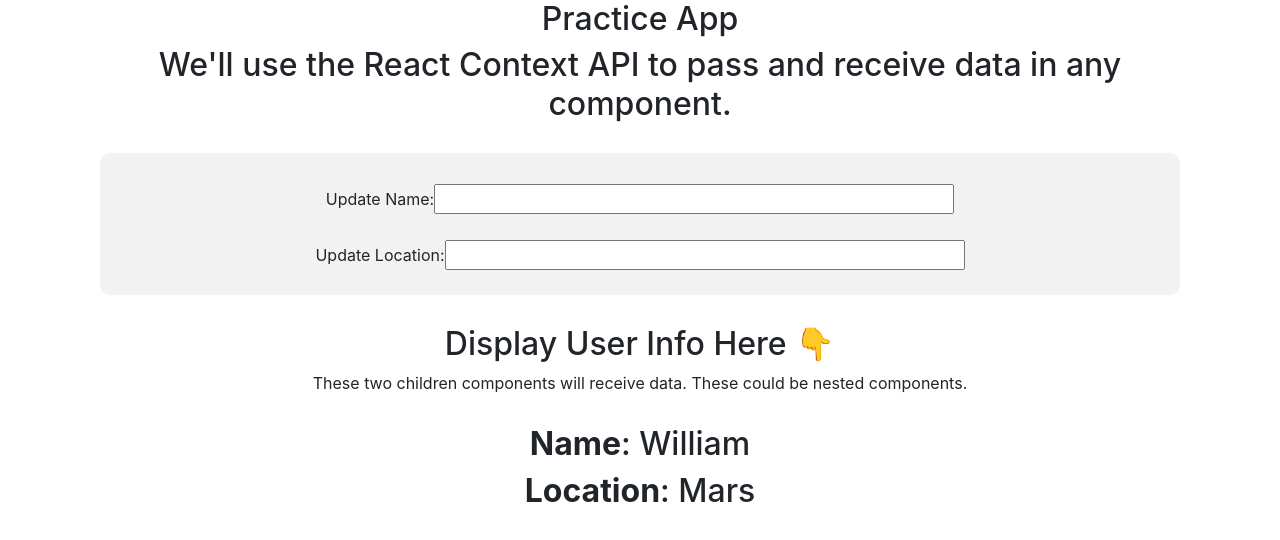
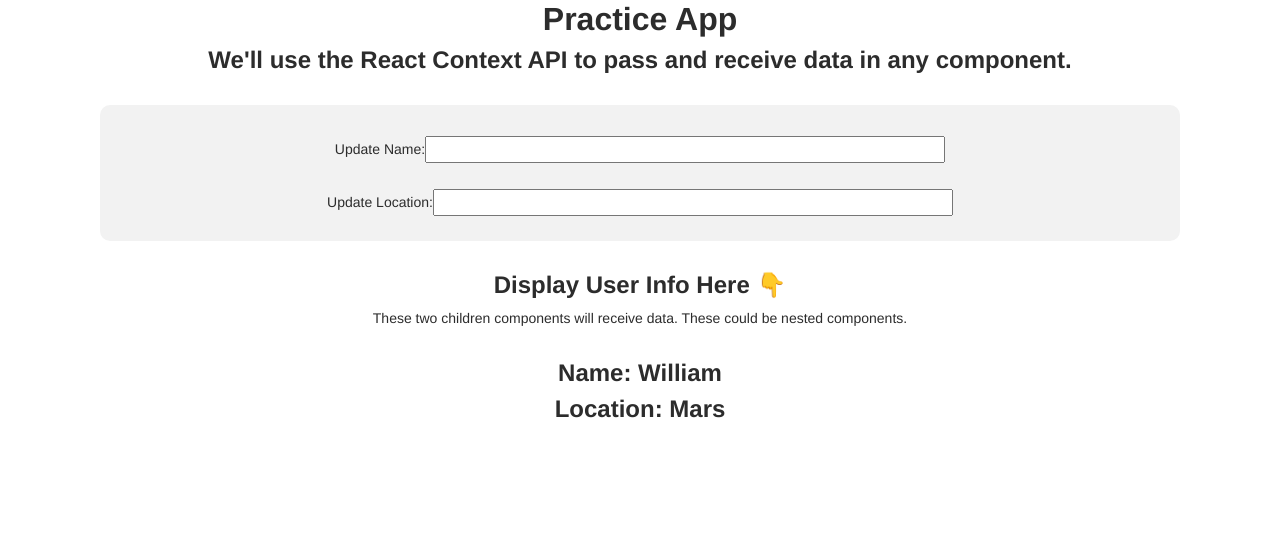
Before and after one commit to rajashekarpilli/react-notes-1, a React (Create React App) app: page / in a window 1280 px wide. Shown: the top 540 px of the page. Built offline with nearby package versions, Linux system fonts and the light colour scheme.

Commit message:
Style changes

```diff
--- a/src/index.css
+++ b/src/index.css
@@ -1,4 +1,5 @@
 body {color: #2c2c2c;font-size: 14px;font-family: "Montserrat","Helvetica Neue",Arial,sans-serif;-moz-osx-font-smoothing: grayscale;-webkit-font-smoothing: antialiased;}
+.h1, .h2, .h3, .h4, .h5, .h6, h1, h2, h3, h4, h5, h6{font-weight: bold;}
 .App {text-align: center;}
 .input-item {margin-top: 2%;}
 .input {width: 50%;}
--- a/src/index.js
+++ b/src/index.js
@@ -1,8 +1,8 @@
 import React from 'react'
 import ReactDOM from 'react-dom'
+import 'bootstrap/dist/css/bootstrap.min.css'
 import './index.css'
 import App from './App'
-import 'bootstrap/dist/css/bootstrap.min.css'
 
 ReactDOM.render(
   <React.StrictMode>
--- a/src/pages/react-context-api/LocationComponent.js
+++ b/src/pages/react-context-api/LocationComponent.js
@@ -8,9 +8,9 @@ const Location = () => {
   return (
     <div>
       {/* Display user's location from Context */}
-      <h2 className="is-size-4">
+      <h4 className="is-size-4">
         <strong>Location</strong>: {user.location}
-      </h2>
+      </h4>
     </div>
   );
 };
--- a/src/pages/react-context-api/NameComponent.js
+++ b/src/pages/react-context-api/NameComponent.js
@@ -7,9 +7,9 @@ const Name = () => {
 
   return (
     <div style={{ marginTop: "30px" }}>
-      <h2 className="is-size-4">
+      <h4 className="is-size-4">
         <strong>Name</strong>: {user.name}
-      </h2>
+      </h4>
     </div>
   );
 };
--- a/src/pages/react-context-api/UserIndex.js
+++ b/src/pages/react-context-api/UserIndex.js
@@ -10,14 +10,14 @@ function UserIndex() {
     return (
         <UserProvider>
             <div className="App">
-                <h2 className="is-size-4">
+                <h4 className="is-size-4">
                     We'll use the React Context API to pass and receive data in
                     any component.
-                </h2>
+                </h4>
                 <div className="container">
                     <UserForm />
 
-                    <h2 className="is-size-4">Display User Info Here 👇</h2>
+                    <h4 className="is-size-4">Display User Info Here 👇</h4>
                     <p>
                         These two children components will receive data. These could
                         be nested components.
```
